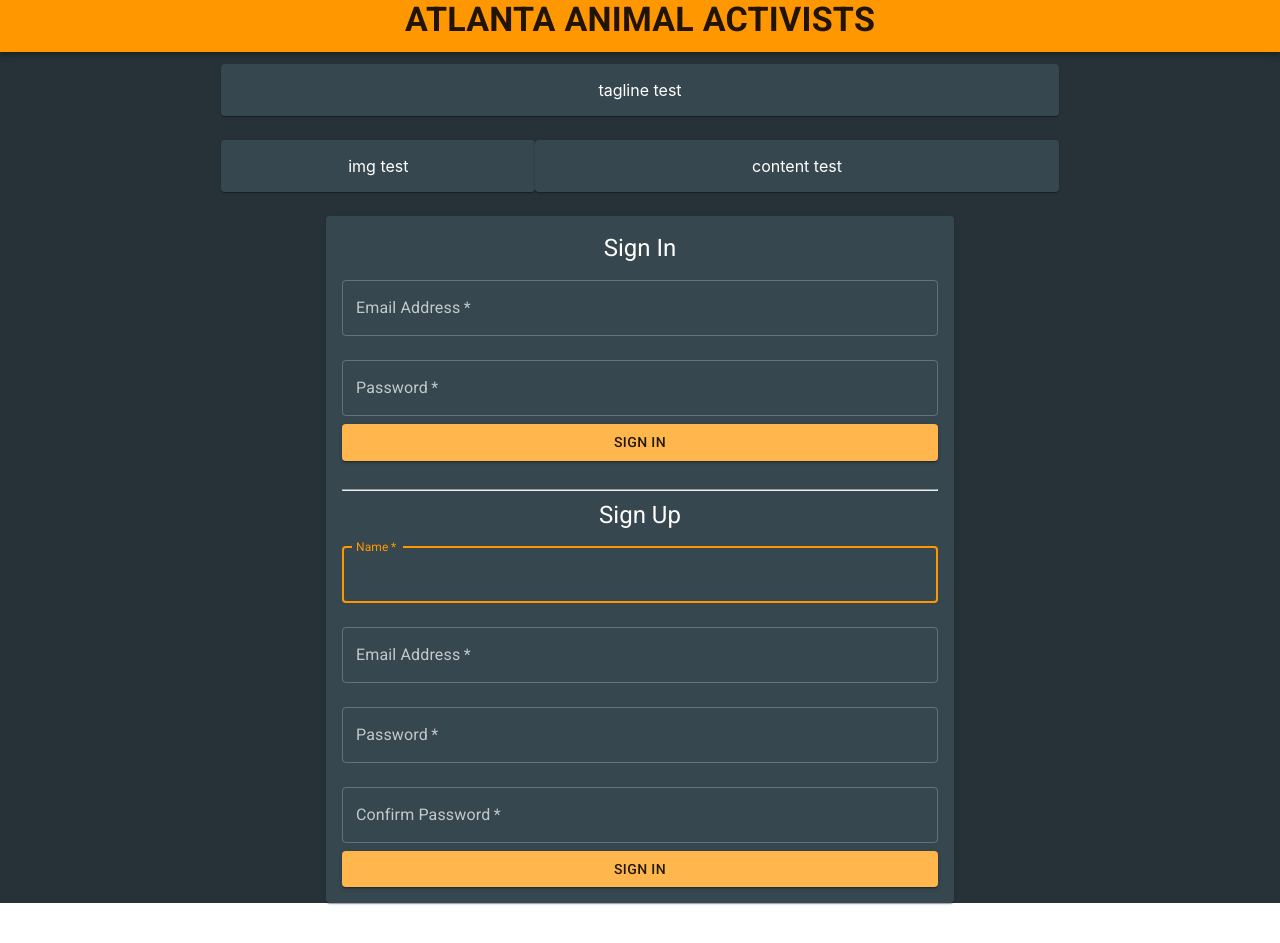
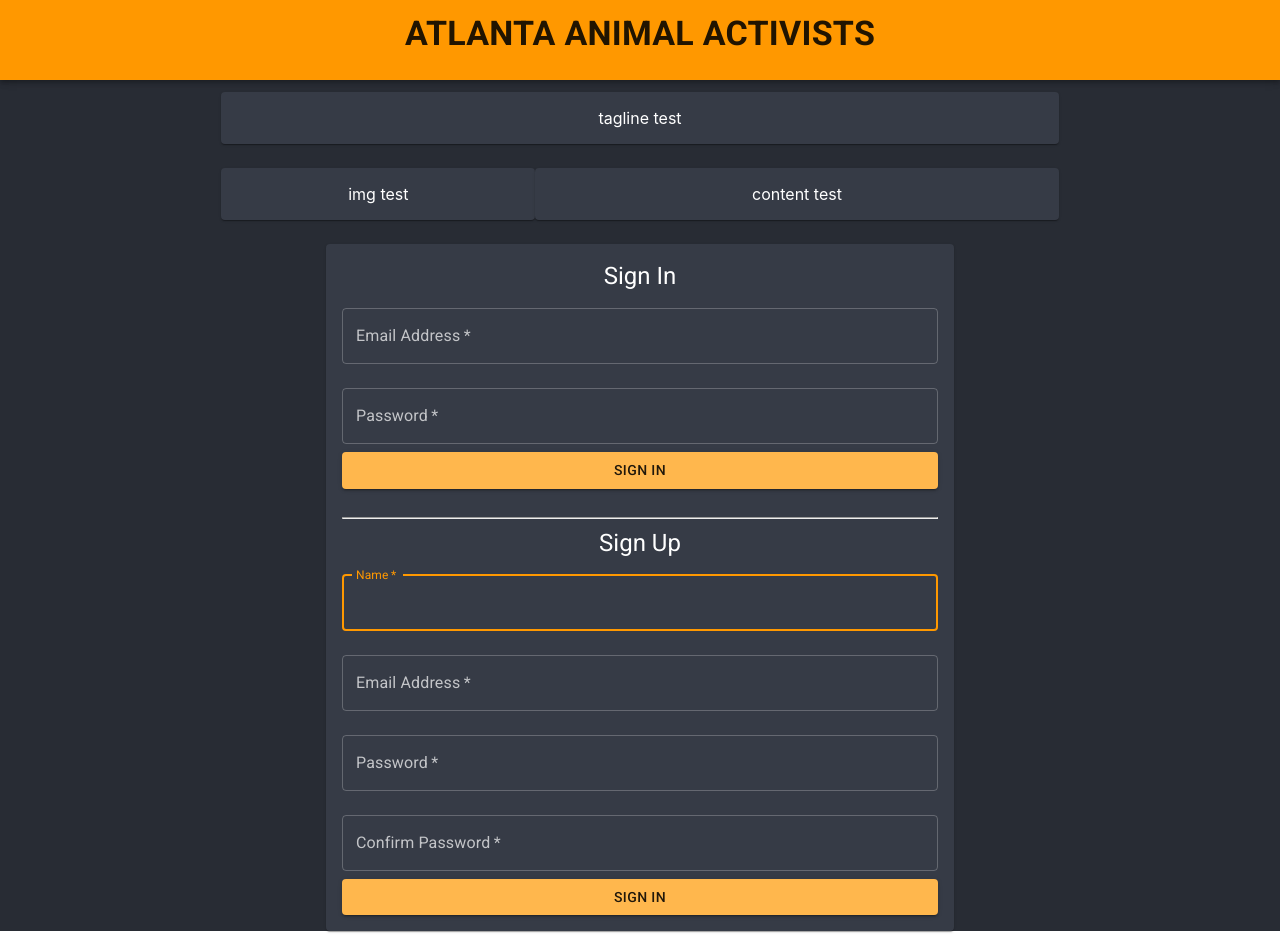
Before and after one commit to santu14/Atlanta-Animal-Activists, a React (Create React App) app in the folder client/: page / in a window 1280 px wide. Before the commit the page ends 915 px from the top, so only its background shows below. Built offline with nearby package versions, Linux system fonts and the light colour scheme.

Commit message:
color corect

```diff
--- a/client/src/App.css
+++ b/client/src/App.css
@@ -1,10 +1,9 @@
 
 .App{
   text-align: center;
-  background-color: #263238;
+  background-color: #282c34;
   min-height: 100vh;
   align-items: center;
-  justify-content: center;
   display: flex;
   flex-direction: column;
   color: #eceff1;
--- a/client/src/components/Styles.js
+++ b/client/src/components/Styles.js
@@ -1,14 +1,15 @@
 import { makeStyles } from '@material-ui/core';
-import { blueGrey } from '@material-ui/core/colors';
 import theme from './Theme';
 const useStyles = makeStyles (() => ({
     typographyStyles :{
         flex: 1,
         textAlign: 'center',
-        fontWeight: 'bolder'
+        fontWeight: 'bolder',
+        marginTop: '25px',
+        marginBottom: '25px',
     },
     paper: {
-        backgroundColor: blueGrey[800],
+        backgroundColor: '#363b46',
         padding: theme.spacing(2),
         textAlign: 'center',
     },
```
Also changed, not shown: 1 other file (tests, documents, lock files or other folders).
